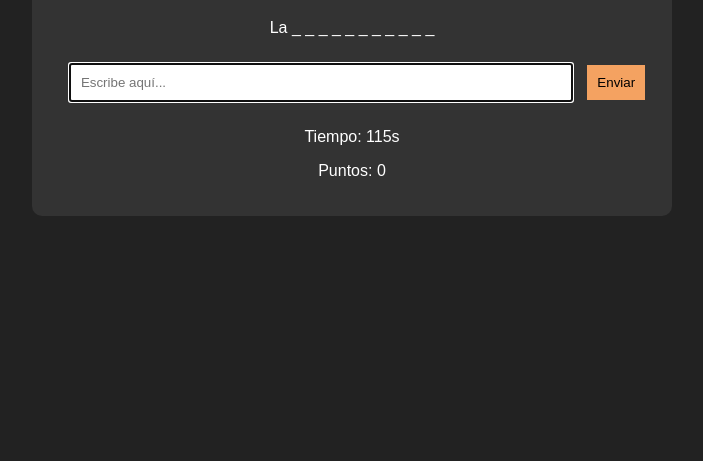
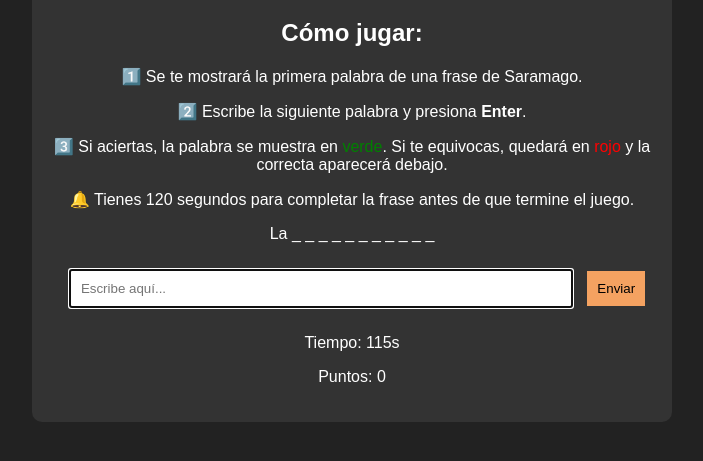
Before and after one commit to jpablo146/LLM-Try-to-predict, a plain HTML site: page index.html in a window 1280 px wide. Shown: the part 131-592 px from the top of the page, without its empty margins (288-991 px from the left). Drawn offline with Linux system fonts and the light colour scheme.

Commit message:
Update index.html

```diff
--- a/index.html
+++ b/index.html
@@ -9,6 +9,15 @@
 <body>
     <div class="container">
         <h1>Descubre la Frase - Saramago</h1>
+
+        <div class="instrucciones">
+            <h2>Cómo jugar:</h2>
+            <p>1️⃣ Se te mostrará la primera palabra de una frase de Saramago.</p>
+            <p>2️⃣ Escribe la siguiente palabra y presiona <b>Enter</b>.</p>
+            <p>3️⃣ Si aciertas, la palabra se muestra en <span class="correct">verde</span>. Si te equivocas, quedará en <span class="incorrect">rojo</span> y la correcta aparecerá debajo.</p>
+            <p>🔔 Tienes 120 segundos para completar la frase antes de que termine el juego.</p>
+        </div>
+
         <p id="frase-jugador"></p>
         <p id="frase-errores"></p>
         <input type="text" id="input-palabra" placeholder="Escribe aquí..." autofocus>
```
